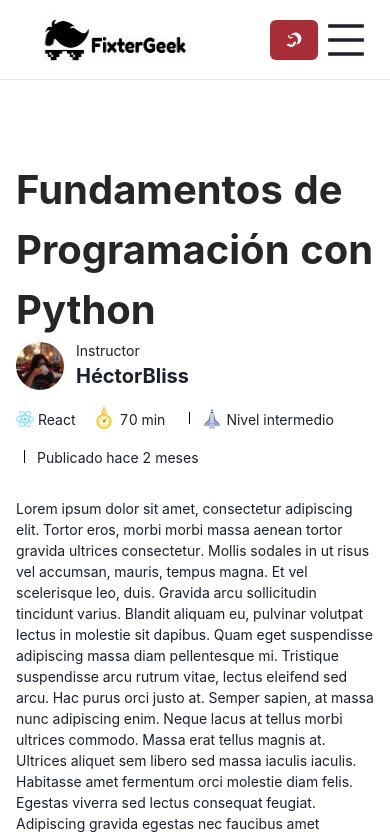
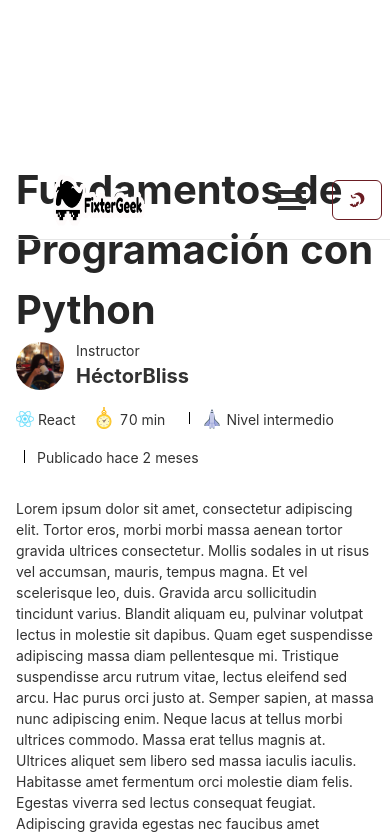
Before and after one commit to BrendaOrtega/NewCamp, a React (Create React App) app: page / in a window 390 px wide. Shown: the top 837 px of the page. Built offline with nearby package versions, Linux system fonts and the light colour scheme; no server answers.

Commit message:
rewriting navBar

```diff
--- a/src/2022/parts/nav/Nav.jsx
+++ b/src/2022/parts/nav/Nav.jsx
@@ -1,20 +1,28 @@
 import * as React from 'react'
 import classNames from 'classnames';
 // no-defaults
-import { Button, Divider, Input } from 'antd';
 import { MenuOutlined, SearchOutlined } from '@ant-design/icons';
 import { CourseSearch } from '2022/primitives';
 import { NavLink } from 'react-router-dom'
 import {
-    Button as ChakraButton,
+    Button,
+    Center,
+    Divider,
+    Flex,
+    HStack,
+    Menu,
+    MenuButton,
+    MenuList,
+    Spacer,
+    MenuItem as ChakraMenuItem,
     //  Switch,
-    useColorMode, useColorModeValue
+    useColorMode, useColorModeValue, useMediaQuery, Image, Icon
 } from '@chakra-ui/react';
 //Assets
 import logo from "assets/geek_completo.png";
 import avatar from 'assets/img-login.png'
-import laptop from 'assets/icons/laptop.svg'
-import astro from 'assets/icons/astro.svg'
+import { ReactComponent as Laptop } from 'assets/icons/laptop.svg'
+import { ReactComponent as Astro } from 'assets/icons/astro.svg'
 import robot from 'assets/icons/robot.svg'
 import close from 'assets/icons/close.svg'
 //Styles
@@ -24,7 +32,7 @@ import { Link } from 'react-router-dom';
 import { useDispatch, useSelector } from 'react-redux';
 import { logOutAction } from 'redux/userDuck';
 import { BsFillSunFill } from 'react-icons/bs';
-import { GiMoonBats } from 'react-icons/gi';
+import { GiHamburgerMenu, GiMoonBats } from 'react-icons/gi';
 // instances
 
 //components
@@ -37,18 +45,24 @@ const suffix = (
     />
 );
 
-const MenuItem = ({ onClick, icon, text }) => <button
+const MenuItem = ({ onClick, icon, text }) => {
+    const { colorMode } = useColorMode()
+    return (<ChakraMenuItem
         onClick={onClick}
         className={classNames(styles.iconGroup)}>
-    <img className={classNames(styles.icon)} src={icon} alt={`menu item icon`} />
-    <span className={classNames(styles.iconText)}>
+        {/* {icon && <Image src={icon} alt={`menu item icon`} />} */}
+        {icon && <Icon boxSize={6}>
+            {icon}
+        </Icon>}
+        <span >
             {text}
         </span>
-</button>
+    </ChakraMenuItem>)
+}
 
 const Nav = ({ history }) => {
     // hooks
-    const bgColor = useColorModeValue('#fff', 'transparent')
+    const [isLargerThan768] = useMediaQuery('(min-width: 768px)')
     const { toggleColorMode, colorMode } = useColorMode()
 
     const dispatch = useDispatch()
@@ -77,132 +91,61 @@ const Nav = ({ history }) => {
     }
 
     return (
-        <nav
-            style={{ backgroundColor: bgColor }}
-            className={classNames(styles.container, {
-                [styles.transparent]: toggle
-            })}>
+        <Flex
+            h={20}
+            w="full"
+            as="nav"
+            borderBottom={toggle ? 'none' : '1px solid #E6E6E6'}
+            position="fixed"
+            transition="background-color .3s ease"
+            alignItems="center"
+        >
             <NavLink to="/" className={classNames(styles.child1)}>
                 <img className={classNames(styles.logo)} src={logo} alt="brand logo" />
             </NavLink>
-            <div className={classNames(styles.child2, {
-                [styles.hide]: !user.loggedIn
-            })} >
-                {!toggle && <CourseSearch />}
-            </div>
-            <div className={classNames(styles.child3, {
-                [styles.flexTwo]: !user.loggedIn
-            })} >
-                {user.loggedIn && <>
-                    <span className={classNames(styles.username)}>
-                        {user.displayName}
-                    </span>
-                    <img onClick={toggleMenu} className={classNames(styles.avatar)} src={user.photoURL || avatar} alt="profile picture" />
-                    <div className={classNames(styles.menu, {
-                        [styles.showMenu]: showMenu,
-                    })}>
-
-                        <Link to="/courses">
-                            <MenuItem icon={laptop} text="Cursos" />
-                        </Link>
-                        <Link to="/profile">
-                            <MenuItem icon={astro} text="Perfil" />
-                        </Link>
-                        <Link to="/feedback">
-                            <MenuItem icon={robot} text="Feedback" />
-                        </Link>
-                        <MenuItem onClick={logOut} icon={close} text="Cerrar sesión" />
-
-                    </div>
-                </>}
-                {!user.loggedIn && <div className={classNames(styles.buttons)}>
-                    <Link to="/courses">
-                        <Button
-                            style={{
-                                border: 'none',
-                                fontWeight: 'bold',
-                            }}
+            <Spacer />
+            <HStack
+                px={6}
+                spacing={6}
             >
+                {isLargerThan768 ? <>
+                    <Button variant="link">
                         Cursos
                     </Button>
-                    </Link>
-                    <Link to="/pricing">
-                        <Button
-                            type="primary"
-                        >
+                    <Button variant="solid">
                         {"{ }"} Suscribirme
                     </Button>
-                    </Link>
-                    <Divider
-                        style={{
-                            height: 54,
-                            backgroundColor: '#979797',
-                        }}
-                        type="vertical" />
-                    <Link to="/login">
-                        <Button style={{
-                            border: 'none',
-                            fontWeight: 'bold',
-                        }}>
+                    <Center height='50px'>
+                        <Divider orientation='vertical' />
+                    </Center>
+                    <Button variant="link">
                         Login
                     </Button>
-                    </Link>
-                </div>}
-                <ChakraButton onClick={toggleColorMode}>
+                    <Button
+                        variant="outline"
+                        onClick={toggleColorMode}>
                         {colorMode === 'light' ? <GiMoonBats /> : <BsFillSunFill />}
-                </ChakraButton>
-                {/* <Switch isChecked={colorMode === 'dark'} colorScheme="blackAlpha.50">
+                    </Button>
+                </> : <Menu>
+                    <MenuButton>
+                        <GiHamburgerMenu style={{ fontSize: '2rem' }} />
+                    </MenuButton>
+                    <MenuList>
+                        <MenuItem icon={<Laptop stroke={colorMode === 'dark' ? '#fff' : '#000'} />} text="Cursos" />
+                        <MenuItem icon={<Astro stroke={colorMode === 'dark' ? '#fff' : '#000'} />} text="Login" />
+                        <MenuItem text={<Button variant="solid">
+                            {"{ }"} Suscribirme
+                        </Button>} />
+                    </MenuList>
+                    <Button
+                        variant="outline"
+                        onClick={toggleColorMode}>
+                        {colorMode === 'light' ? <GiMoonBats /> : <BsFillSunFill />}
+                    </Button>
+                </Menu>}
+            </HStack>
 
-                </Switch> */}
-                <div
-                    onClick={toggleMenu}
-                    className={classNames(styles.hamburguer)}>
-                    <MenuOutlined style={{ fontSize: '2.5rem', }} />
-                    {user.loggedIn ?
-                        <div className={classNames(styles.menu, {
-                            [styles.showMenu]: showMenu,
-                        })}>
-
-                            <Link to="/courses">
-                                <MenuItem icon={laptop} text="Cursos" />
-                            </Link>
-                            <Link to="/profile">
-                                <MenuItem icon={astro} text="Perfil" />
-                            </Link>
-                            <Link to="/feedback">
-                                <MenuItem icon={robot} text="Feedback" />
-                            </Link>
-                            <MenuItem onClick={logOut} icon={close} text="Cerrar sesión" />
-
-                        </div>
-                        :
-                        <div className={classNames(styles.menu, {
-                            [styles.showMenu]: showMenu,
-                        })}>
-
-                            <Link to="/courses">
-                                <MenuItem icon={laptop} text="Cursos" />
-                            </Link>
-                            <Link to="/feedback">
-                                <MenuItem icon={robot} text="Feedback" />
-                            </Link>
-                            <Link to="/login">
-                                <MenuItem icon={astro} text="Login" />
-                            </Link>
-                            <Link to="/pricing">
-                                <Button
-                                    type="primary"
-                                >
-                                    {"{ }"} Suscribirme
-                                </Button>
-                            </Link>
-
-                        </div>}
-
-                </div>
-            </div>
-
-        </nav >
+        </Flex >
     )
 }
 
--- a/src/index.js
+++ b/src/index.js
@@ -9,10 +9,14 @@ import { BrowserRouter as Router } from 'react-router-dom'
 import createStore from './redux/store'
 import 'toastr/build/toastr.css'
 import 'github-markdown-css'
-import { ChakraProvider, extendTheme, withDefaultColorScheme, withDefaultVariant } from '@chakra-ui/react'
-import { mode } from '@chakra-ui/theme-tools';
+import { ChakraProvider, CSSReset, extendTheme, withDefaultColorScheme, withDefaultVariant } from '@chakra-ui/react'
 
 const theme = extendTheme({
+    styles: {
+        global: props => ({
+            bg: props.colorMode === 'dark' ? 'red' : '#323232',
+        })
+    },
     components: {
         Input: {
             variants: {
@@ -25,6 +29,11 @@ const theme = extendTheme({
                 }
             }
         },
+        // Menu: {
+        //     baseStyle: props => ({
+        //         bg: props.colorMode === 'dark' ? 'red' : '#323232',
+        //     })
+        // },
         Button: {
             baseStyle: {
                 _focus: {
@@ -34,7 +43,10 @@ const theme = extendTheme({
             variants: {
                 solid: {
                     color: 'white',
-                }
+                },
+                link: props => ({
+                    color: props.colorMode === 'dark' ? '#fff' : '#000',
+                })
             },
         },
         Heading: {
@@ -44,6 +56,10 @@ const theme = extendTheme({
         }
     },
     colors: {
+        gray: {
+            800: '#323232',
+            700: '#323232',
+        },
         brand: {
             50: '#CA3E47',
             100: '#BB333C',
```
Also changed, not shown: src/assets/icons/laptop.svg. Lines whose indentation alone changed are shown as unchanged.
